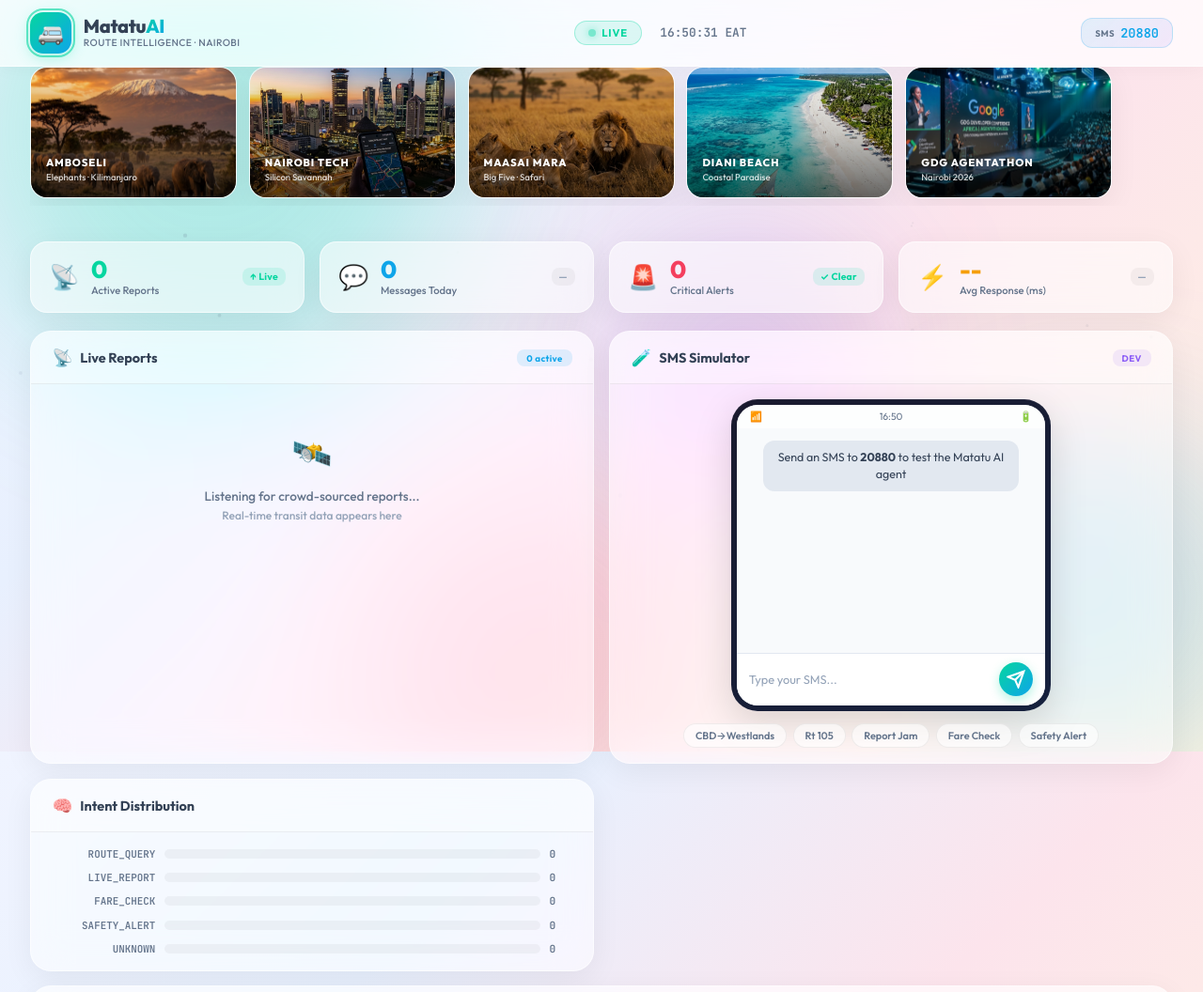
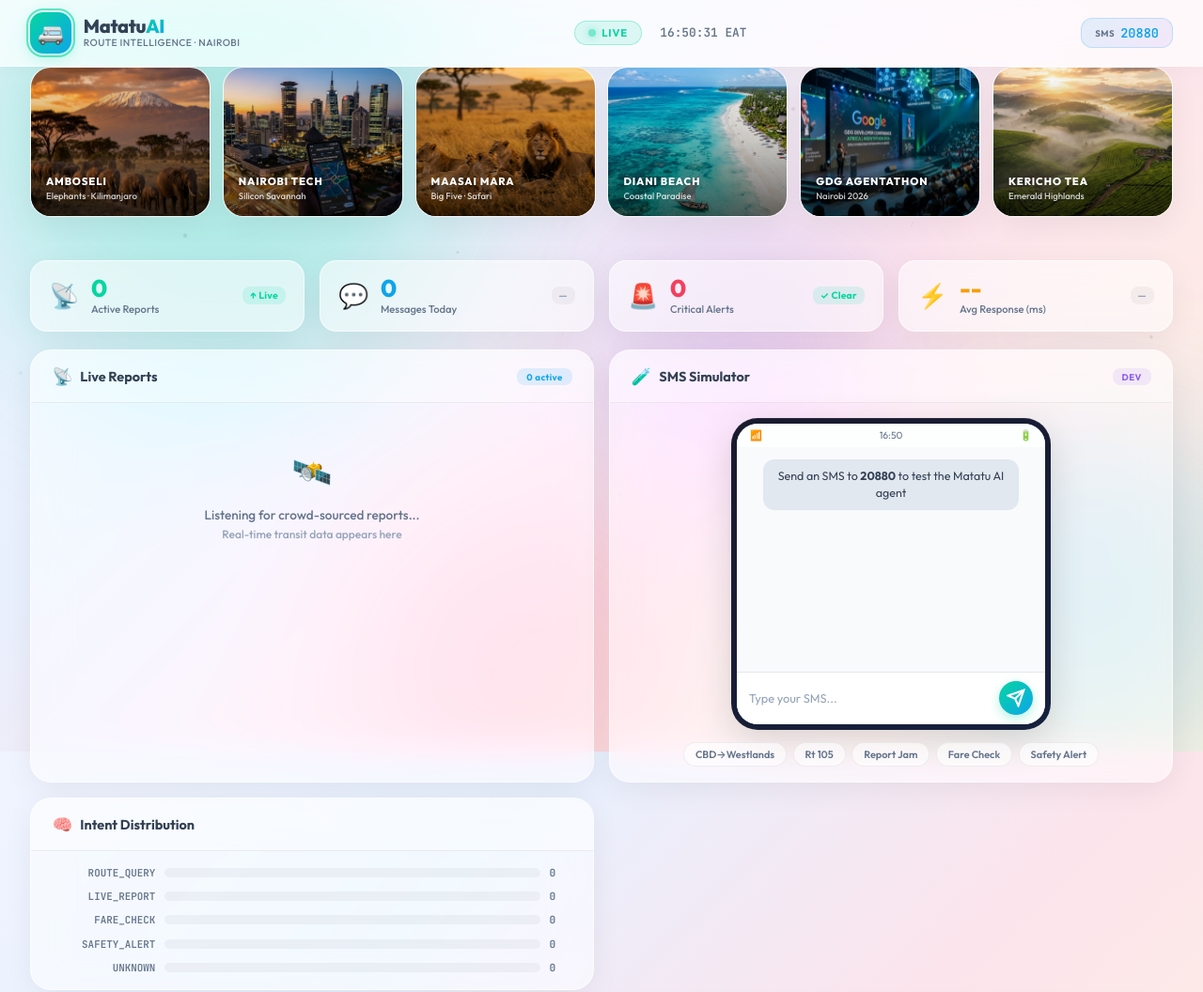
Before and after one commit to Digitizing-Wildlife-Conservation/Agenthon2026, a website: page dashboard/index.html in a window 1280 px wide. Shown: the top 1056 px of the page at 94% size. Drawn offline with Linux system fonts and the light colour scheme; no server answers.

Commit message:
Intensified Ken Burns Parallax & 6-tile centered layout for Agenthon 2026

```diff
--- a/dashboard/index.html
+++ b/dashboard/index.html
@@ -88,6 +88,14 @@
       <div class="tile-overlay">
         <span class="tile-tag">GDG AGENTATHON</span>
         <span class="tile-sub">Nairobi 2026</span>
+      </div>
+    </div>
+    <div class="signage-tile" data-kenburns="pan-left">
+      <div class="tile-loader"><div class="tile-spinner"></div></div>
+      <div class="tile-img" style="background-image:url('img/tea.png')"></div>
+      <div class="tile-overlay">
+        <span class="tile-tag">KERICHO TEA</span>
+        <span class="tile-sub">Emerald Highlands</span>
       </div>
     </div>
   </div>
--- a/dashboard/styles.css
+++ b/dashboard/styles.css
@@ -408,28 +408,30 @@ footer {
 .signage-track {
   display: flex; gap: 0.8rem;
   padding-bottom: 0.5rem;
-  overflow-x: auto;
-  scrollbar-width: none; /* Firefox */
+  justify-content: center;
+  flex-wrap: wrap;
 }
-.signage-track::-webkit-scrollbar { display: none; }
 
 .signage-tile {
-  flex: 0 0 220px;
-  height: 140px;
-  border-radius: 18px;
+  flex: 1 1 180px;
+  max-width: 240px;
+  height: 160px;
+  border-radius: 22px;
   position: relative;
   overflow: hidden;
   background: var(--glass);
   border: 1px solid var(--border);
   box-shadow: var(--shadow);
   cursor: pointer;
-  transition: all 0.4s cubic-bezier(0.4, 0, 0.2, 1);
+  transition: all 0.6s cubic-bezier(0.16, 1, 0.3, 1);
+  perspective: 1000px;
 }
 
 .signage-tile:hover {
-  transform: translateY(-4px) scale(1.02);
-  box-shadow: var(--shadow-hover);
-  border-color: rgba(14, 165, 233, 0.4);
+  transform: translateY(-8px) scale(1.05) rotateX(4deg) rotateY(2deg);
+  box-shadow: 0 20px 40px rgba(0, 0, 0, 0.15);
+  border-color: var(--sky);
+  z-index: 10;
 }
 
 .tile-img {
@@ -439,16 +441,16 @@ footer {
   transition: transform 12s linear;
 }
 
-/* Ken Burns Effects */
-[data-kenburns="zoom-in"] .tile-img { animation: kenBurnsZoomIn 20s linear infinite alternate; }
-[data-kenburns="zoom-out"] .tile-img { animation: kenBurnsZoomOut 20s linear infinite alternate; }
-[data-kenburns="pan-right"] .tile-img { animation: kenBurnsPanRight 20s linear infinite alternate; }
-[data-kenburns="pan-left"] .tile-img { animation: kenBurnsPanLeft 20s linear infinite alternate; }
+/* Intensified Ken Burns Effects */
+[data-kenburns="zoom-in"] .tile-img { animation: kenBurnsZoomIn 15s ease-in-out infinite alternate; }
+[data-kenburns="zoom-out"] .tile-img { animation: kenBurnsZoomOut 15s ease-in-out infinite alternate; }
+[data-kenburns="pan-right"] .tile-img { animation: kenBurnsPanRight 18s ease-in-out infinite alternate; }
+[data-kenburns="pan-left"] .tile-img { animation: kenBurnsPanLeft 18s ease-in-out infinite alternate; }
 
-@keyframes kenBurnsZoomIn { from { transform: scale(1); } to { transform: scale(1.3); } }
-@keyframes kenBurnsZoomOut { from { transform: scale(1.3); } to { transform: scale(1); } }
-@keyframes kenBurnsPanRight { from { transform: scale(1.2) translateX(-10%); } to { transform: scale(1.2) translateX(10%); } }
-@keyframes kenBurnsPanLeft { from { transform: scale(1.2) translateX(10%); } to { transform: scale(1.2) translateX(-10%); } }
+@keyframes kenBurnsZoomIn { from { transform: scale(1.1); filter: saturate(1); } to { transform: scale(1.4); filter: saturate(1.2); } }
+@keyframes kenBurnsZoomOut { from { transform: scale(1.4); filter: saturate(1.2); } to { transform: scale(1.1); filter: saturate(1); } }
+@keyframes kenBurnsPanRight { from { transform: scale(1.3) translateX(-15%); } to { transform: scale(1.3) translateX(15%); } }
+@keyframes kenBurnsPanLeft { from { transform: scale(1.3) translateX(15%); } to { transform: scale(1.3) translateX(-15%); } }
 
 .tile-overlay {
   position: absolute; inset: 0;
```
Also changed, not shown: dashboard/img/tea.png (added).
